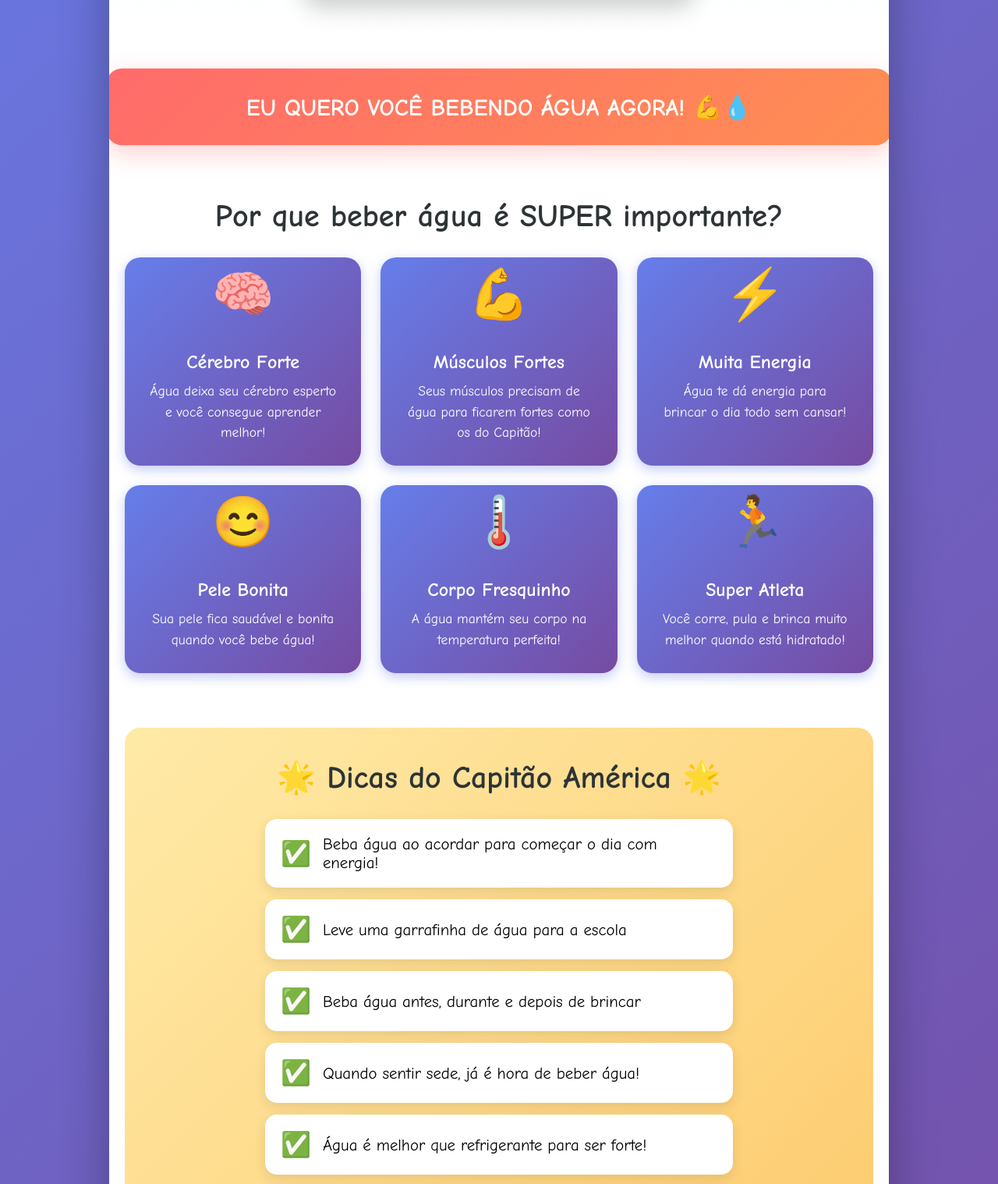
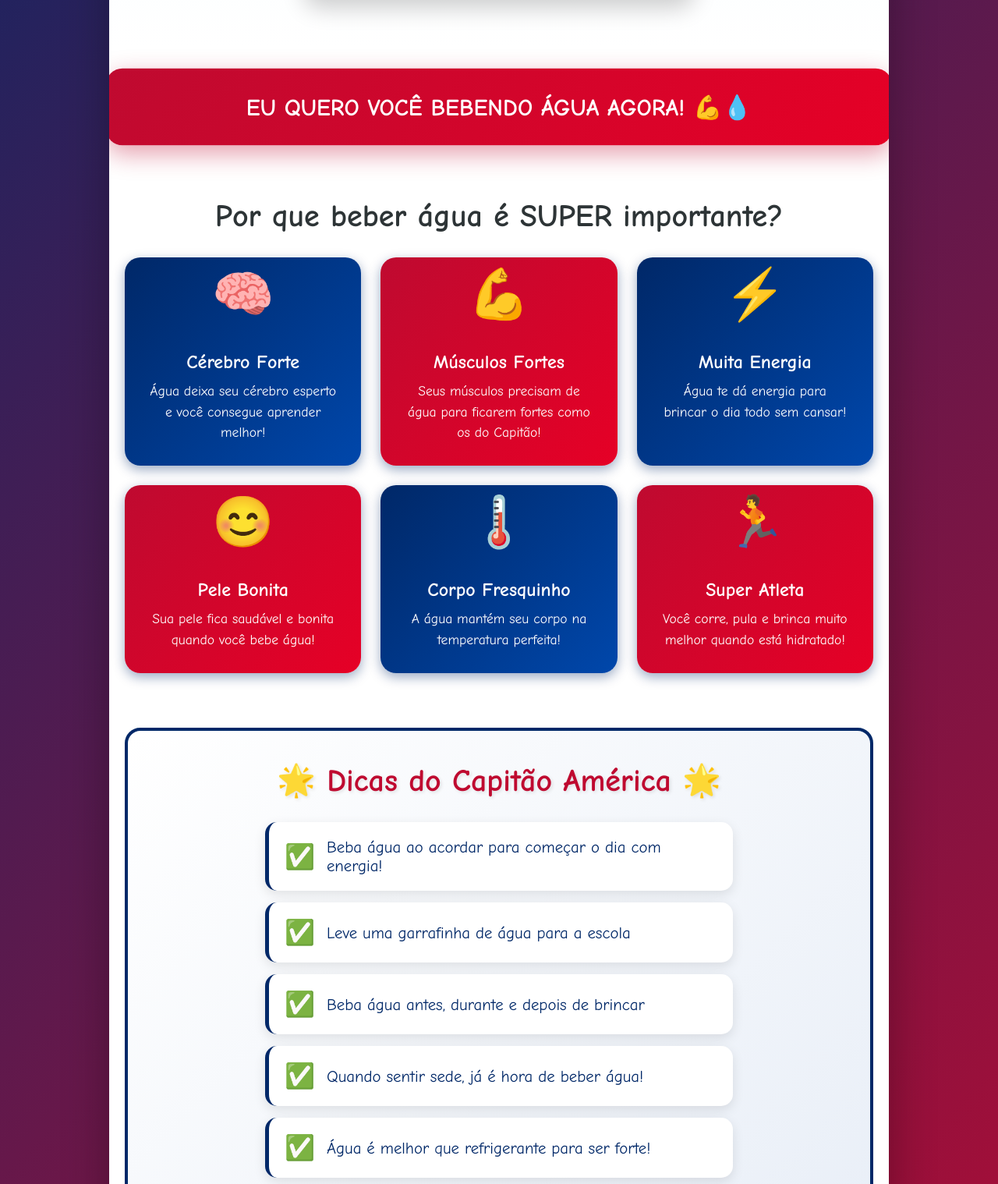
Before and after one commit to avilaops/Jokes, a plain HTML site: page index.html in a window 1280 px wide. Shown: the part 769-2287 px from the top of the page at 78% size. Drawn offline with Linux system fonts and the light colour scheme.

Commit message:
Update color scheme to USA colors (red, white, blue)

```diff
--- a/index.html
+++ b/index.html
@@ -13,7 +13,7 @@
 
         body {
             font-family: 'Comic Sans MS', 'Arial Rounded MT Bold', sans-serif;
-            background: linear-gradient(135deg, #667eea 0%, #764ba2 100%);
+            background: linear-gradient(135deg, #002868 0%, #BF0A30 100%);
             min-height: 100vh;
             padding: 20px;
         }
@@ -28,7 +28,7 @@
         }
 
         .header {
-            background: linear-gradient(135deg, #1e3c72 0%, #2a5298 100%);
+            background: linear-gradient(135deg, #002868 0%, #003d82 100%);
             color: white;
             padding: 40px 20px;
             text-align: center;
@@ -80,7 +80,7 @@
         }
 
         .message-box {
-            background: linear-gradient(135deg, #ff6b6b 0%, #ff8e53 100%);
+            background: linear-gradient(135deg, #BF0A30 0%, #E60026 100%);
             color: white;
             padding: 30px;
             margin: 30px 20px;
@@ -88,7 +88,7 @@
             font-size: 1.8em;
             font-weight: bold;
             text-align: center;
-            box-shadow: 0 10px 30px rgba(255, 107, 107, 0.3);
+            box-shadow: 0 10px 30px rgba(191, 10, 48, 0.4);
             animation: pulse 2s ease-in-out infinite;
         }
 
@@ -105,13 +105,17 @@
         }
 
         .benefit-card {
-            background: linear-gradient(135deg, #667eea 0%, #764ba2 100%);
+            background: linear-gradient(135deg, #002868 0%, #0047AB 100%);
             color: white;
             padding: 30px;
             border-radius: 20px;
             text-align: center;
-            box-shadow: 0 5px 15px rgba(102, 126, 234, 0.4);
+            box-shadow: 0 5px 15px rgba(0, 40, 104, 0.4);
             transition: transform 0.3s ease;
+        }
+
+        .benefit-card:nth-child(even) {
+            background: linear-gradient(135deg, #BF0A30 0%, #E60026 100%);
         }
 
         .benefit-card:hover {
@@ -135,17 +139,19 @@
         }
 
         .tips-section {
-            background: linear-gradient(135deg, #ffeaa7 0%, #fdcb6e 100%);
+            background: linear-gradient(135deg, #FFFFFF 0%, #E8EEF7 100%);
             padding: 40px 20px;
             margin: 30px 20px;
             border-radius: 20px;
+            border: 4px solid #002868;
         }
 
         .tips-section h2 {
-            color: #2d3436;
+            color: #BF0A30;
             font-size: 2.5em;
             text-align: center;
             margin-bottom: 30px;
+            text-shadow: 2px 2px 4px rgba(0, 0, 0, 0.1);
         }
 
         .tips-list {
@@ -164,6 +170,8 @@
             display: flex;
             align-items: center;
             gap: 15px;
+            border-left: 5px solid #002868;
+            color: #002868;
         }
 
         .tips-list li::before {
@@ -173,7 +181,7 @@
         }
 
         .water-tracker {
-            background: linear-gradient(135deg, #0ba360 0%, #3cba92 100%);
+            background: linear-gradient(135deg, #002868 0%, #0047AB 100%);
             padding: 40px 20px;
             text-align: center;
             color: white;
@@ -208,7 +216,7 @@
         }
 
         .glass.filled {
-            background: linear-gradient(to top, #3498db 0%, #5dade2 100%);
+            background: linear-gradient(to top, #BF0A30 0%, #E60026 100%);
         }
 
         .glass-label {
@@ -220,7 +228,7 @@
         }
 
         .footer {
-            background: linear-gradient(135deg, #1e3c72 0%, #2a5298 100%);
+            background: linear-gradient(135deg, #002868 0%, #003d82 100%);
             color: white;
             padding: 30px 20px;
             text-align: center;
@@ -228,8 +236,9 @@
         }
 
         .footer strong {
-            color: #ffeaa7;
+            color: #FFFFFF;
             font-size: 1.3em;
+            text-shadow: 2px 2px 4px rgba(191, 10, 48, 0.5);
         }
 
         @keyframes bounce {
```
